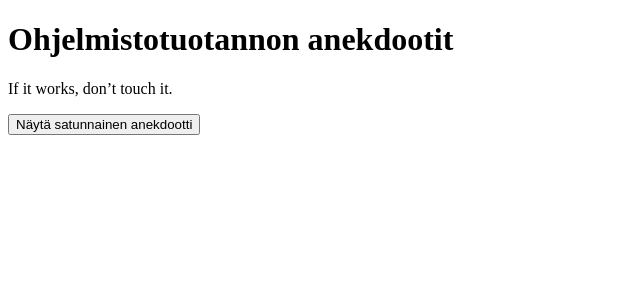
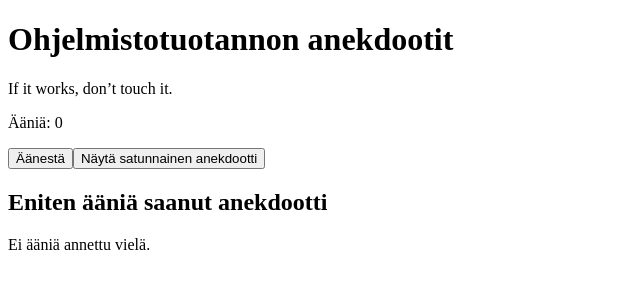
Before and after one commit to tiitux1/Project1helsinki, a React (Vite) app in the folder introdemo/: page / in a window 1280 px wide. Shown: the top 300 px of the page, without its empty margins (0-640 px from the left). Built offline with nearby package versions, Linux system fonts and the light colour scheme.

Commit message:
ankedooti2

```diff
--- a/introdemo/src/App.jsx
+++ b/introdemo/src/App.jsx
@@ -12,17 +12,38 @@ const App = () => {
   ];
 
   const [selected, setSelected] = useState(0);
+  const [votes, setVotes] = useState(Array(anecdotes.length).fill(0));
 
   const showRandomAnecdote = () => {
     const randomIndex = Math.floor(Math.random() * anecdotes.length);
     setSelected(randomIndex);
   };
 
+  const voteForAnecdote = () => {
+    const newVotes = [...votes]; // Kopioi votes-taulukko
+    newVotes[selected] += 1; // Lisää ääni valitulle anekdootille
+    setVotes(newVotes); // Päivitä tila uudella taulukolla
+  };
+
+  const mostVotedIndex = votes.indexOf(Math.max(...votes));
+
   return (
     <div>
       <h1>Ohjelmistotuotannon anekdootit</h1>
       <p>{anecdotes[selected]}</p>
+      <p>Ääniä: {votes[selected]}</p>
+      <button onClick={voteForAnecdote}>Äänestä</button>
       <button onClick={showRandomAnecdote}>Näytä satunnainen anekdootti</button>
+
+      <h2>Eniten ääniä saanut anekdootti</h2>
+      {votes[mostVotedIndex] > 0 ? (
+        <div>
+          <p>{anecdotes[mostVotedIndex]}</p>
+          <p>Ääniä: {votes[mostVotedIndex]}</p>
+        </div>
+      ) : (
+        <p>Ei ääniä annettu vielä.</p>
+      )}
     </div>
   );
 };
```
